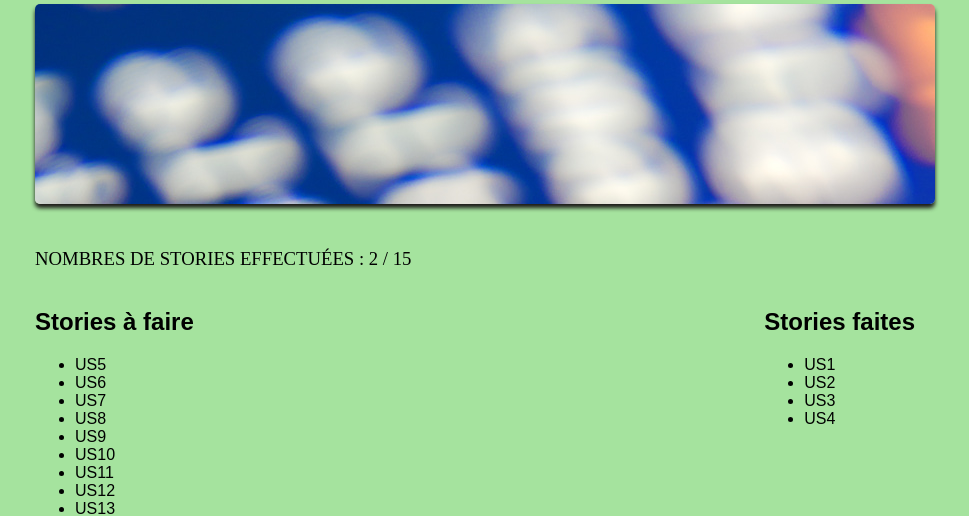
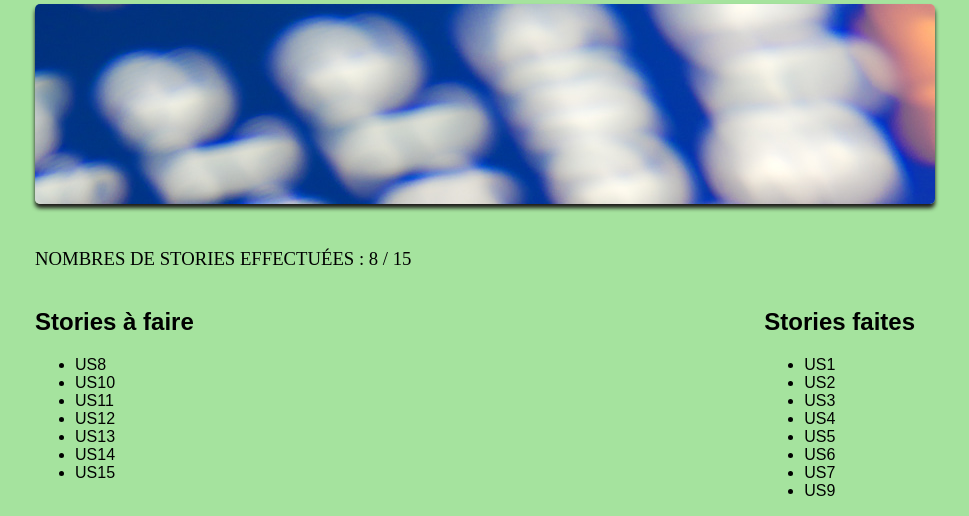
Before and after one commit to AnisBastide/PHP, a PHP site: page / in a window 1280 px wide. Shown: the part 91-607 px from the top of the page, without its empty margins (155-1124 px from the left). Run offline with PHP 8.4, Linux system fonts and the light colour scheme; some web fonts are replaced.

Commit message:
maj stories effectuées

```diff
--- a/index.php
+++ b/index.php
@@ -11,17 +11,13 @@
 		<section>
 			<article>
 				<h1>
-					Nombres de stories effectuées : 2 / 15
+					Nombres de stories effectuées : 8 / 15
 				</h1>
 				<div id="stories">
 					<div>
 						<h2>Stories à faire</h2>
 						<ul>
-							<li>US5</li>
-							<li>US6</li>
-							<li>US7</li>
 							<li>US8</li>
-							<li>US9</li>
 							<li>US10</li>
 							<li>US11</li>
 							<li>US12</li>
@@ -37,6 +33,10 @@
 							<li>US2</li>
 							<li>US3</li>
 							<li>US4</li>
+							<li>US5</li>
+							<li>US6</li>
+							<li>US7</li>
+							<li>US9</li>
 						</ul>
 					</div>
 				</div>
```
